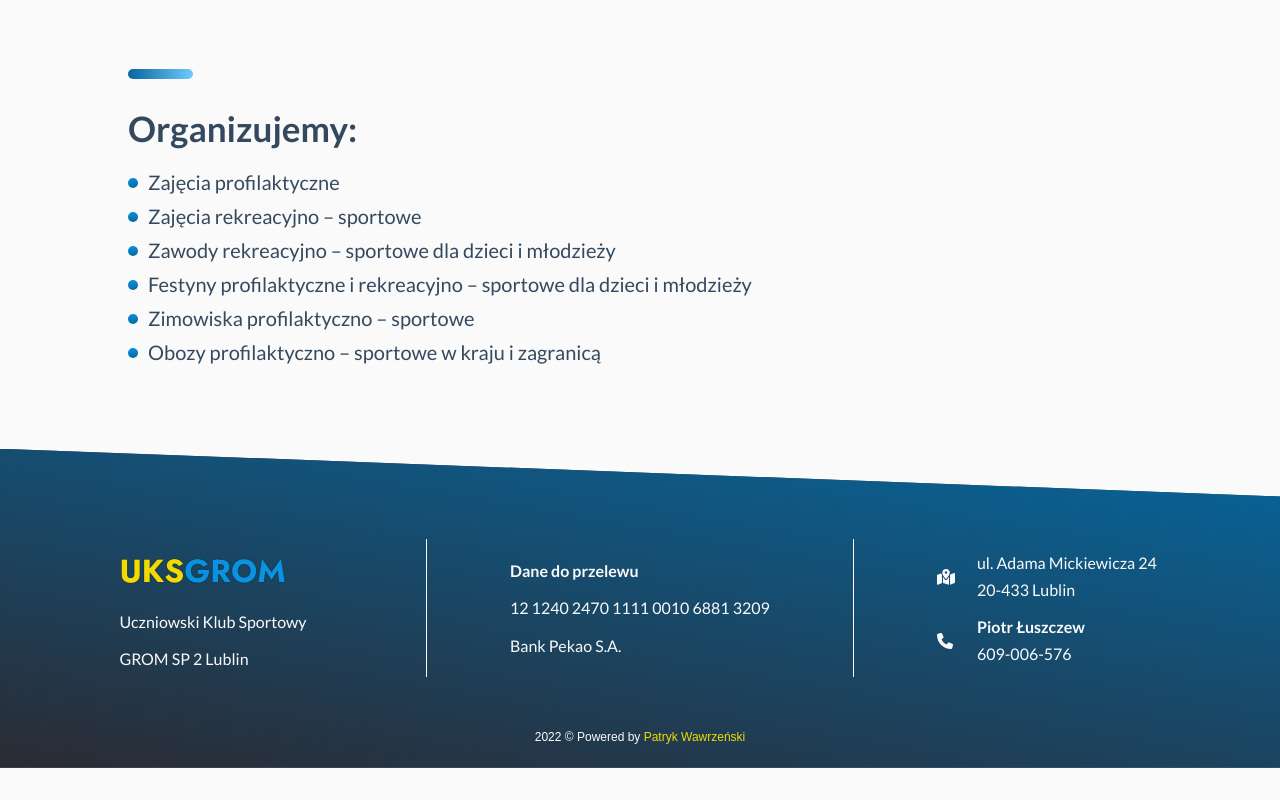
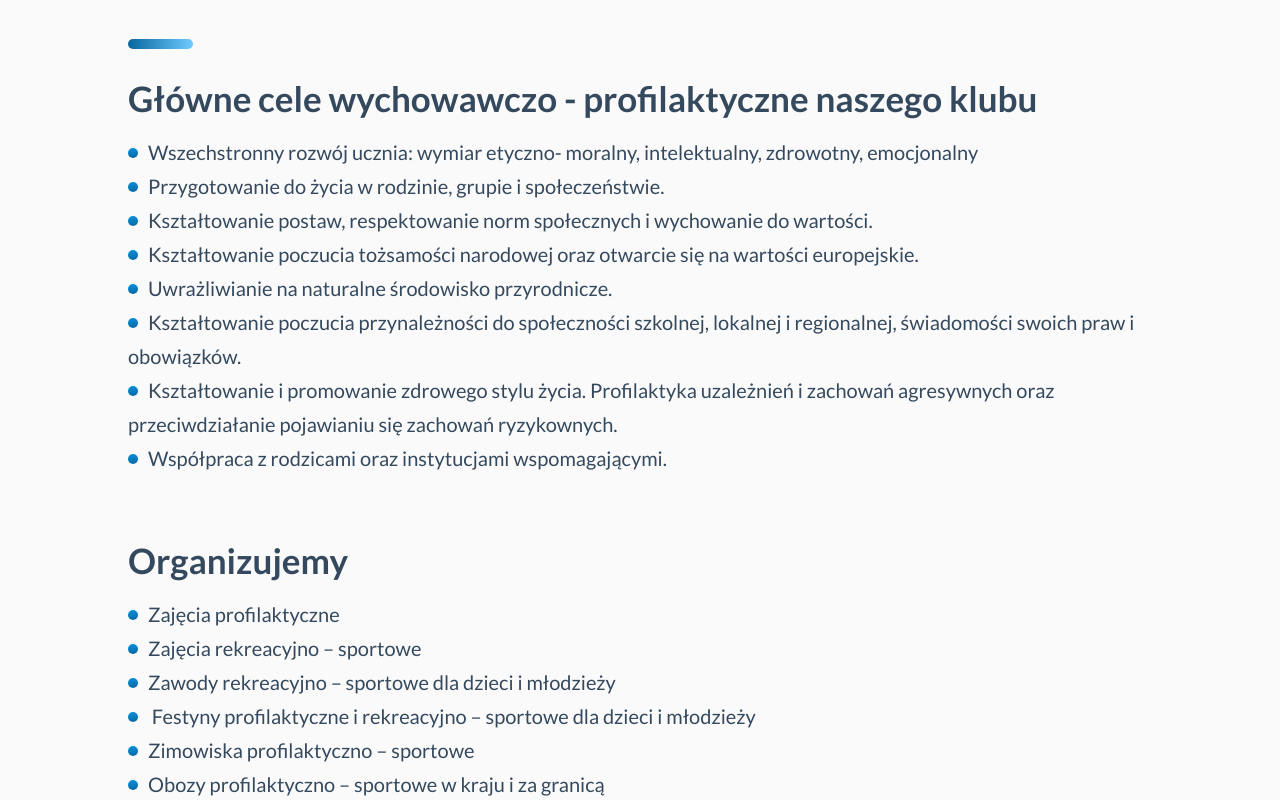
Before and after one commit to WawrzenskiPatryk/uks-grom-webpage, a Nuxt app: page /o-nas in a window 1280 px wide. Shown: the part 1040-1840 px from the top of the page. Before the commit the page ends 1808 px from the top, so only its background shows below. Built offline with nearby package versions, Linux system fonts and the light colour scheme.

Commit message:
Final prototype version of content dev with pictures to be updated

```diff
--- a/components/PictureSection.vue
+++ b/components/PictureSection.vue
@@ -35,7 +35,7 @@ export default {
   display: flex;
   flex-direction: column;
   align-items: center;
-  gap: 8vw;
+  gap: 6vw;
   margin: 2vh 0;
 
   @media screen and (min-width: $tablet-min-screen-width) {
@@ -58,6 +58,9 @@ export default {
   }
 
   &__texts-wrapper {
+    display: flex;
+    flex-direction: column;
+    gap: 3rem;
     padding-bottom: 3%;
   }
 
--- a/components/base/BaseHeading.vue
+++ b/components/base/BaseHeading.vue
@@ -1,12 +1,12 @@
 <template>
-  <section class="base-heading" :class="positionStyle">
-    <h3 class="base-heading__title">
+  <section class="base-heading" :class="headingStyle">
+    <h3 v-if="title" class="base-heading__title">
       <slot name="title">
         Lorem ipsum dolor. <br />
         Consectetur adipisicing elit.
       </slot>
     </h3>
-    <h4 class="base-heading__subtitle">
+    <h4 v-if="subtitle" class="base-heading__subtitle">
       <slot name="subtitle">
         Lorem ipsum dolor sit amet consectetur adipisicing elit. Debitis,
         tenetur dicta illo officia ea expedita unde dolor, nostrum nemo, neque
@@ -21,17 +21,27 @@
 export default {
   name: 'BaseHeading',
   props: {
-    type: {
-      type: String,
-      default: 'main',
-    },
+    aside: Boolean,
+    deco: Boolean,
+    title: Boolean,
+    subtitle: Boolean,
   },
   computed: {
+    headingStyle() {
+      return this.positionStyle + ' ' + this.decoratedStyle;
+    },
     positionStyle() {
-      if (this.type === 'aside') {
+      if (this.aside) {
         return 'base-heading--aside';
       } else {
         return 'base-heading--main';
+      }
+    },
+    decoratedStyle() {
+      if (this.deco) {
+        return 'base-heading--decorated';
+      } else {
+        return '';
       }
     },
   },
@@ -42,20 +52,6 @@ export default {
 .base-heading {
   display: inline-block;
   position: relative;
-  &:before {
-    content: '';
-    display: inline-block;
-    position: relative;
-    background-image: $primary-gradient;
-    border-radius: 100rem;
-    height: 0.8rem;
-    width: 4rem;
-      margin: 2rem 0;
-    @media screen and (min-width: $tablet-min-screen-width) {
-      height: 1rem;
-      width: 6.5rem;
-    }
-  }
 
   &--main {
     text-align: center;
@@ -71,6 +67,22 @@ export default {
     text-align: left;
   }
 
+  &--decorated {
+    &:before {
+      content: '';
+      display: inline-block;
+      position: relative;
+      background-image: $primary-gradient;
+      border-radius: 100rem;
+      height: 0.8rem;
+      width: 4rem;
+      margin: 2rem 0;
+      @media screen and (min-width: $tablet-min-screen-width) {
+        height: 1rem;
+        width: 6.5rem;
+      }
+    }
+  }
   &__title {
     line-height: 1.2;
     margin-bottom: $default-font-size;
--- a/pages/aktualnosci/grecja2022.vue
+++ b/pages/aktualnosci/grecja2022.vue
@@ -3,7 +3,7 @@
     <template #back-link>Aktualności</template>
 
     <template #article-heading>
-      <BaseHeading>
+      <BaseHeading title subtitle deco>
         <template #title> Wypoczynek dla dzieci i młodzieży </template>
         <template #subtitle>
           <strong> 28 czerwca - 7 lipca 2022 r. </strong>
--- a/pages/aktualnosci/jarosławiec2022.vue
+++ b/pages/aktualnosci/jarosławiec2022.vue
@@ -3,7 +3,7 @@
     <template #back-link>Aktualności</template>
 
     <template #article-heading>
-      <BaseHeading>
+      <BaseHeading title subtitle deco>
         <template #title> Wypoczynek dla dzieci i młodzieży </template>
         <template #subtitle>
           <strong> 25 lipca - 4 sierpnia 2022 r. </strong>
--- a/pages/galeria.vue
+++ b/pages/galeria.vue
@@ -1,6 +1,6 @@
 <template>
   <main v-if="quotaError && !isLoading">
-    <BaseHeading>
+    <BaseHeading title subtitle deco>
       <template #title>
         Nasza galeria została przeciążona
         <fa-icon icon="fa-solid fa-face-frown" />
--- a/pages/index.vue
+++ b/pages/index.vue
@@ -1,10 +1,47 @@
 <template>
-  <main>
-    <PictureSection>
-      <BaseHeading type="aside" />
+  <main class="index">
+    <!-- <BaseHeading title class="index__first-heading">
+      <template #title>
+        <span class="upper text-colored">
+          Organizujemy dla dzieci i młodzieży
+        </span>
+      </template>
+    </BaseHeading> -->
+
+    <PictureSection :image="require('~/assets/images/grecja.jpg')">
+      <BaseHeading title subtitle aside deco>
+        <template #title>
+          Zajęcia, zawody i festyny profilaktyczne i rekreacyjno - sportowe
+        </template>
+        <template #subtitle>
+          Naszym celem jest prawidłowy rozwój fizyczny i psychiczny naszych
+          podopiecznych. Razem budujemy tak ważną świadomość ciała i pozytywne
+          nastawienie do całożyciowej aktywności fizycznej jakimi są ruch i
+          rekreacja.
+        </template>
+      </BaseHeading>
+      <NuxtLink to="/o-nas">
+        <BaseButton type="hollow-color" label="Więcej o nas" />
+      </NuxtLink>
     </PictureSection>
-    <PictureSection direction="right">
-      <BaseHeading type="aside" />
+
+    <PictureSection
+      direction="right"
+      :image="require('~/assets/images/grecja.jpg')"
+    >
+      <BaseHeading title subtitle aside deco>
+        <template #title> Wycieczki i kolonie </template>
+        <template #subtitle>
+          Organizujemy obozy wakacyjne i zimowiska profilaktyczno - sportowe
+          zarówno w kraju jak i za granicą. <br />
+          Idealna forma wypoczynku dla aktywnych dzieci i młodzieży, promująca
+          zdrowy styl życia.
+        </template>
+      </BaseHeading>
+
+      <NuxtLink to="/aktualnosci">
+        <BaseButton type="hollow-color" label="Sprawdź aktualności" />
+      </NuxtLink>
     </PictureSection>
   </main>
 </template>
@@ -14,3 +51,11 @@ export default {
   name: 'IndexPage',
 };
 </script>
+
+<style lang="scss" scoped>
+.index {
+  &__first-heading {
+    margin-top: 5rem;
+  }
+}
+</style>
--- a/pages/kontakt.vue
+++ b/pages/kontakt.vue
@@ -2,7 +2,7 @@
   <main class="contact">
     <section class="contact__info">
       <div class="contact__info-items">
-        <BaseHeading class="contact__address-info" type="aside">
+        <BaseHeading title subtitle aside deco class="contact__address-info">
           <template #title> Adres </template>
           <template #subtitle>
             <BaseParagraph>
@@ -12,7 +12,7 @@
           </template>
         </BaseHeading>
 
-        <BaseHeading class="contact__address-info" type="aside">
+        <BaseHeading title subtitle aside deco class="contact__address-info">
           <template #title>Telefon</template>
           <template #subtitle>
             <BaseParagraph>
@@ -22,7 +22,7 @@
           </template>
         </BaseHeading>
 
-        <BaseHeading class="contact__address-info" type="aside">
+        <BaseHeading title subtitle aside deco class="contact__address-info">
           <template #title> Dane do przelewu </template>
           <template #subtitle>
             <BaseParagraph> Bank Pekao S.A. </BaseParagraph>
--- a/pages/o-nas.vue
+++ b/pages/o-nas.vue
@@ -1,6 +1,6 @@
 <template>
   <main class="about">
-    <BaseHeading>
+    <BaseHeading title subtitle deco>
       <template #title>
         Uczniowski Klub Sportowy GROM SP2 Lublin powstał 31 marca 2016 roku.
       </template>
@@ -52,8 +52,45 @@
         Lublin, AZS Lublin oraz wieloma innymi.
       </span>
     </p>
-    <BaseHeading type="aside">
-      <template #title>Organizujemy:</template>
+
+    <BaseHeading title subtitle aside deco>
+      <template #title>
+        <span class="uppe">
+          Główne cele wychowawczo - profilaktyczne naszego klubu
+        </span>
+      </template>
+      <template #subtitle>
+        <BaseList>
+          <li>
+            Wszechstronny rozwój ucznia: wymiar etyczno- moralny, intelektualny,
+            zdrowotny, emocjonalny
+          </li>
+          <li>Przygotowanie do życia w rodzinie, grupie i społeczeństwie.</li>
+          <li>
+            Kształtowanie postaw, respektowanie norm społecznych i wychowanie do
+            wartości.
+          </li>
+          <li>
+            Kształtowanie poczucia tożsamości narodowej oraz otwarcie się na
+            wartości europejskie.
+          </li>
+          <li>Uwrażliwianie na naturalne środowisko przyrodnicze.</li>
+          <li>
+            Kształtowanie poczucia przynależności do społeczności szkolnej,
+            lokalnej i regionalnej, świadomości swoich praw i obowiązków.
+          </li>
+          <li>
+            Kształtowanie i promowanie zdrowego stylu życia. Profilaktyka
+            uzależnień i zachowań agresywnych oraz przeciwdziałanie pojawianiu
+            się zachowań ryzykownych.
+          </li>
+          <li>Współpraca z rodzicami oraz instytucjami wspomagającymi.</li>
+        </BaseList>
+      </template>
+    </BaseHeading>
+
+    <BaseHeading title subtitle aside>
+      <template #title>Organizujemy</template>
       <template #subtitle>
         <BaseList>
           <li>Zajęcia profilaktyczne</li>
@@ -64,7 +101,7 @@
             młodzieży
           </li>
           <li>Zimowiska profilaktyczno – sportowe</li>
-          <li>Obozy profilaktyczno – sportowe w kraju i zagranicą</li>
+          <li>Obozy profilaktyczno – sportowe w kraju i za granicą</li>
         </BaseList>
       </template>
     </BaseHeading>
```
